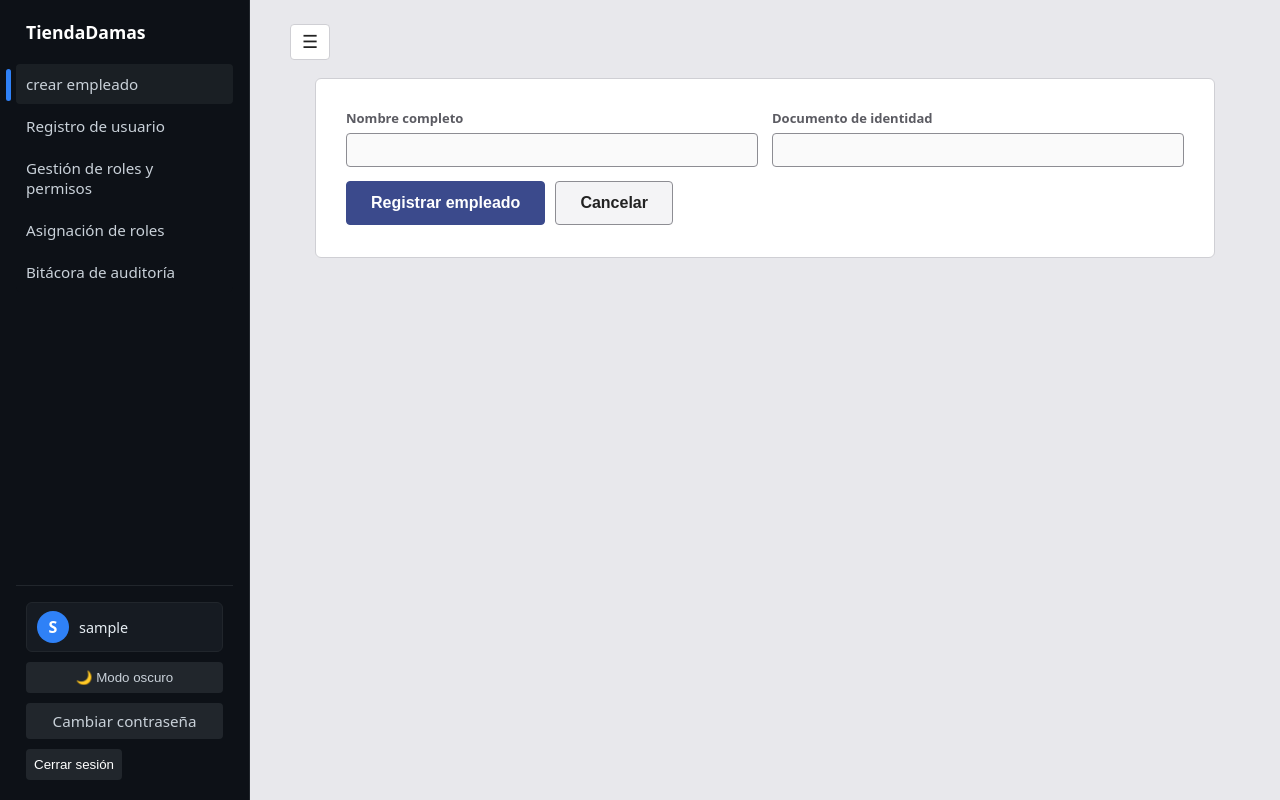
After one commit to JuanchoLopezGalvis/TiendaDamasSoftware, a Django app: page /panel/empleados/ in a window 1280 px wide. The commit adds this page. Run offline with Django 5.2, Linux system fonts and the light colour scheme; the visitor is signed in with stand-in values (Sample User, id 1).

Commit message:
empleados

```diff
--- a/Modulos/usuarios/views.py
+++ b/Modulos/usuarios/views.py
@@ -1,4 +1,4 @@
-from django.contrib.auth.decorators import login_required
+from django.contrib.auth.decorators import login_required, permission_required
 from django.shortcuts import render
 from itertools import groupby
 from django.core.exceptions import ValidationError
@@ -58,7 +58,29 @@ def _seccion(request, titulo, descripcion):
         'titulo': titulo,
         'descripcion': descripcion,
     })
+@login_required
+@permission_required('usuarios.add_empleado', raise_exception=True)
+def crear_empleado(request):
+    url = reverse('crear_empleado')
+    valores = {'documento': '', 'nombre': ''}
 
+    if request.method == 'POST':
+        documento = request.POST.get('documento', '').strip()
+        nombre = request.POST.get('nombre', '').strip()
+        valores = {'documento': documento, 'nombre': nombre}
+
+        if not documento or not nombre:
+            messages.error(request, 'Completa el documento y el nombre.')
+        elif len(documento) > 50 or len(nombre) > 50:
+            messages.error(request, 'El documento y el nombre admiten máximo 50 caracteres.')
+        elif Empleado.objects.filter(pk=documento).exists():
+            messages.error(request, 'Ya existe un empleado con ese documento.')
+        else:
+            Empleado.objects.create(documento_identidad=documento, nombre_completo=nombre)
+            messages.success(request, f'Empleado "{nombre}" registrado.')
+            return redirect(url)
+
+    return render(request, 'empleados.html', {'valores': valores})
 
 @login_required
 def registro_usuario(request):
--- a/TiendaDamas/urls.py
+++ b/TiendaDamas/urls.py
@@ -26,6 +26,7 @@ urlpatterns = [
 
 
 path('', usuario_views.panel, name='panel'),
+    path('panel/empleados/', usuario_views.crear_empleado, name='crear_empleado'),
     path('panel/registro-usuario/', usuario_views.registro_usuario, name='registro_usuario'),
     path('panel/roles-permisos/', usuario_views.roles_permisos, name='roles_permisos'),
     path('panel/asignacion-roles/', usuario_views.asignacion_roles, name='asignacion_roles'),
--- a/templates/base_panel.html
+++ b/templates/base_panel.html
@@ -32,6 +32,9 @@
         <div class="sidebar-brand">TiendaDamas</div>
 
         <nav class="menu">
+            <a class="value {% if request.resolver_match.url_name == 'crear_empleado' %}active{% endif %}"
+               href="{% url 'crear_empleado' %}">crear empleado</a>
+
             <a class="value {% if request.resolver_match.url_name == 'registro_usuario' %}active{% endif %}"
                href="{% url 'registro_usuario' %}">Registro de usuario</a>
 
--- /dev/null
+++ b/templates/empleados.html
@@ -0,0 +1,45 @@
+{% extends 'base_panel.html' %}
+{% load static %}
+
+{% block title %}Registro de empleado{% endblock %}
+
+{% block extra_css %}
+    <link rel="stylesheet" href="{% static 'css/estilosSignup.css' %}">
+{% endblock %}
+
+{% block content %}
+<div class="registro-wrap">
+
+    {% if messages %}
+        {% for m in messages %}
+            <div class="msg msg-{{ m.tags }}">{{ m }}</div>
+        {% endfor %}
+    {% endif %}
+
+    <form class="registro-card" method="post">
+        {% csrf_token %}
+
+        <div class="registro-grid">
+
+            <div class="campo">
+                <label for="nombre">Nombre completo</label>
+                <input type="text" id="nombre" name="nombre" maxlength="50"
+                       value="{{ valores.nombre }}" required>
+            </div>
+
+            <div class="campo">
+                <label for="documento">Documento de identidad</label>
+                <input type="text" id="documento" name="documento" maxlength="50"
+                       value="{{ valores.documento }}" required>
+            </div>
+
+        </div>
+
+        <div class="acciones">
+            <button type="submit" class="btn-crear">Registrar empleado</button>
+            <button type="reset" class="btn-cancelar">Cancelar</button>
+        </div>
+    </form>
+
+</div>
+{% endblock %}
```
